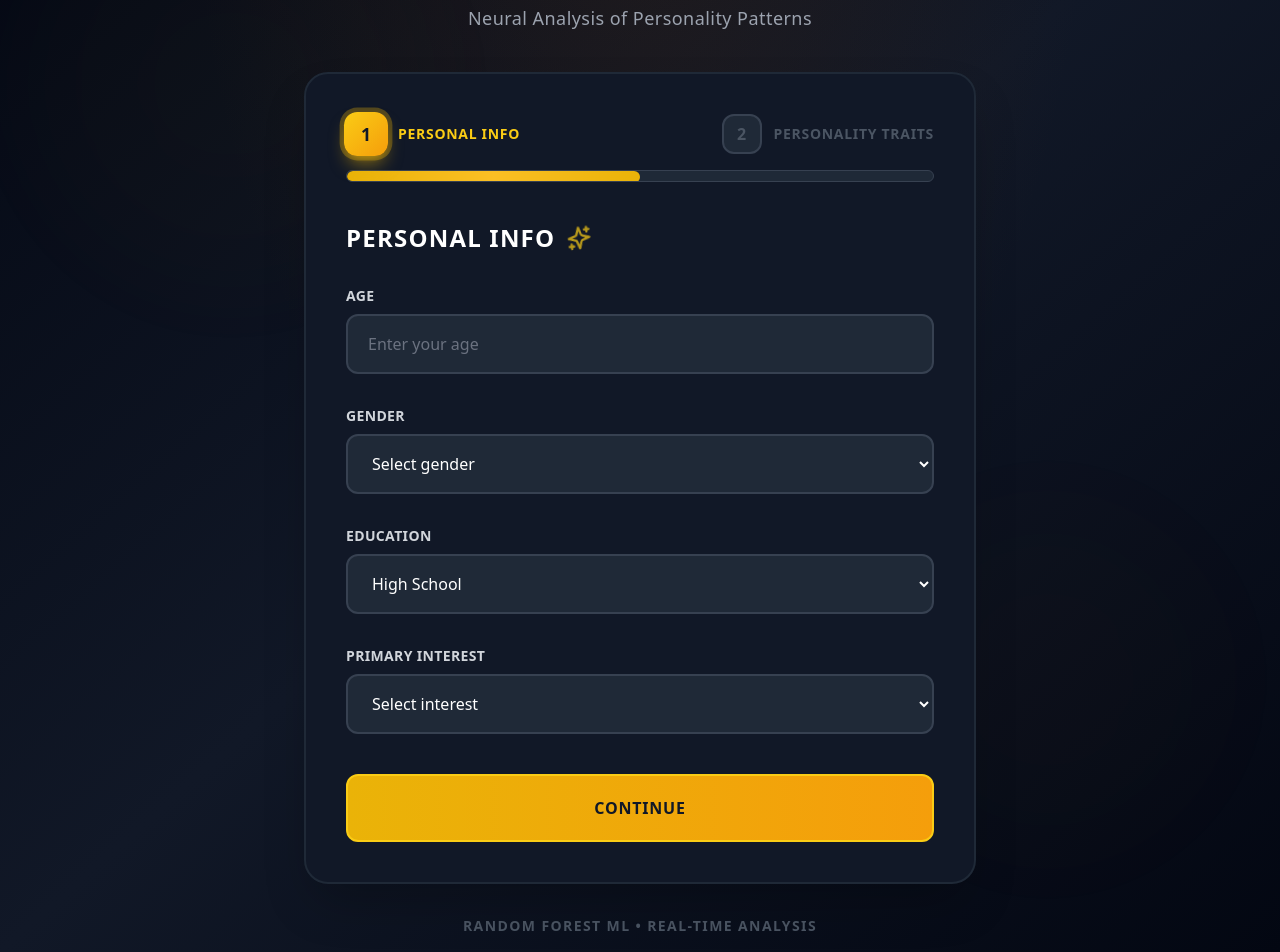
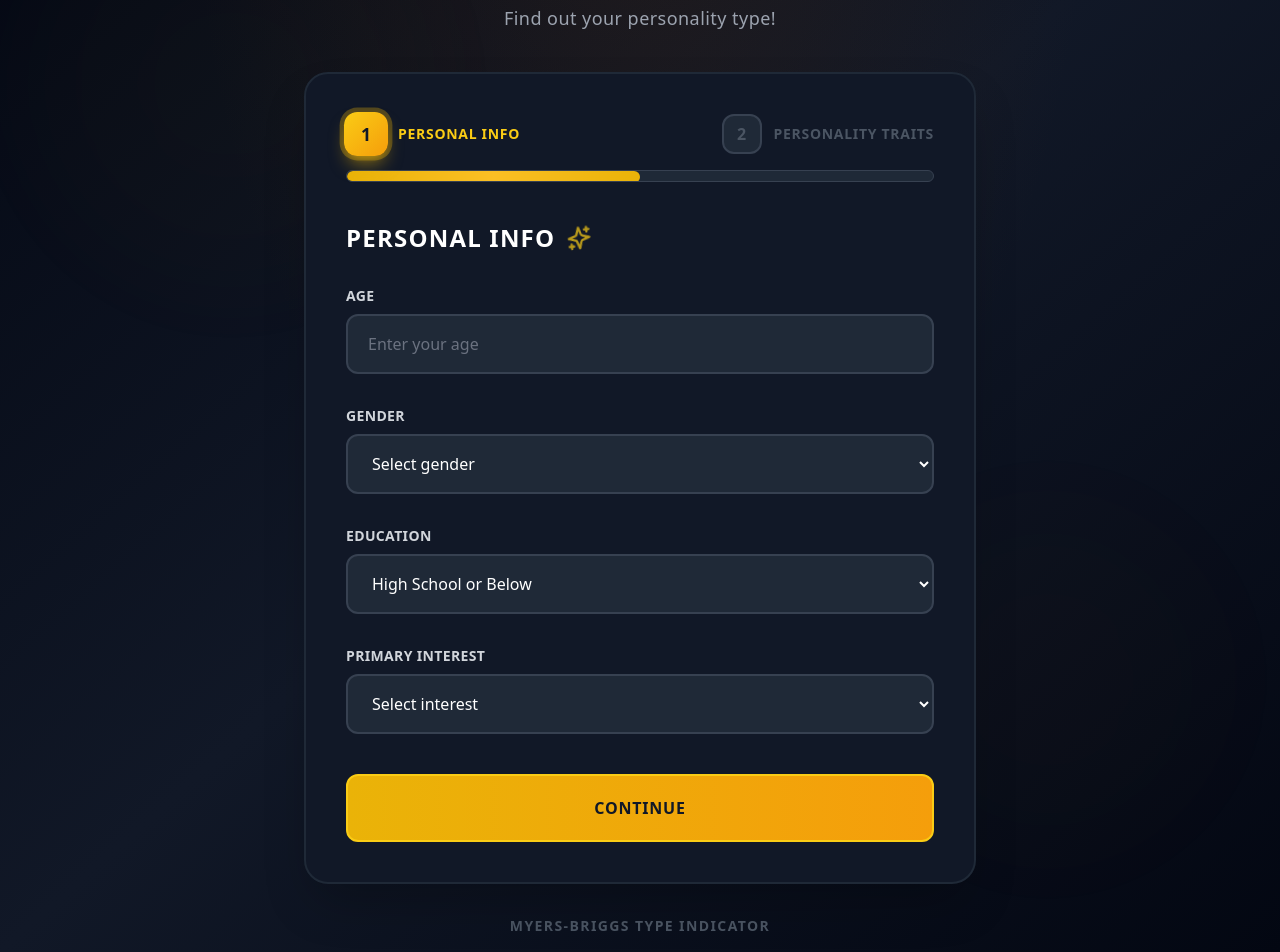
Before and after one commit to eden395/mbti-predictor-frontend, a React (Create React App) app: page / in a window 1280 px wide. Shown: the part 188-1140 px from the top of the page. Built offline with nearby package versions, Linux system fonts and the light colour scheme.

Commit message:
Update App.js

```diff
--- a/src/App.js
+++ b/src/App.js
@@ -237,7 +237,6 @@ export default function App() {
             <option value="" className="bg-gray-800">Select gender</option>
             <option value="Male" className="bg-gray-800">Male</option>
             <option value="Female" className="bg-gray-800">Female</option>
-            <option value="Other" className="bg-gray-800">Other</option>
           </select>
         </div>
       );
@@ -252,7 +251,7 @@ export default function App() {
             onChange={(e) => setFormData({...formData, [field]: e.target.value})}
             className="w-full px-5 py-4 rounded-xl bg-gray-800 border-2 border-gray-700 text-white focus:border-yellow-500 focus:outline-none transition-colors"
           >
-            <option value="0" className="bg-gray-800">High School</option>
+            <option value="0" className="bg-gray-800">High School or Below</option>
             <option value="1" className="bg-gray-800">Bachelor's or Higher</option>
           </select>
         </div>
@@ -412,7 +411,7 @@ export default function App() {
           <h1 className="text-6xl font-black bg-gradient-to-r from-yellow-400 via-amber-400 to-yellow-500 bg-clip-text text-transparent mb-3 tracking-tight">
             MBTI PREDICTOR
           </h1>
-          <p className="text-gray-400 text-lg font-medium tracking-wide">Neural Analysis of Personality Patterns</p>
+          <p className="text-gray-400 text-lg font-medium tracking-wide">Find out your personality type!</p>
         </div>
 
         <div className="bg-gray-900 rounded-3xl shadow-2xl p-10 animate-slideUp border-2 border-gray-800 backdrop-blur-xl">
@@ -478,7 +477,7 @@ export default function App() {
                 {loading ? (
                   <span className="flex items-center justify-center gap-3">
                     <div className="w-5 h-5 border-3 border-gray-900 border-t-transparent rounded-full animate-spin" />
-                    Analyzing Neural Patterns...
+                    Analyzing Patterns...
                   </span>
                 ) : (
                   'Generate Analysis'
@@ -489,7 +488,7 @@ export default function App() {
         </div>
 
         <p className="text-center text-gray-600 text-sm mt-8 uppercase tracking-widest font-bold">
-          Random Forest ML • Real-time Analysis
+          Myers-Briggs Type Indicator
         </p>
       </div>
 
```
